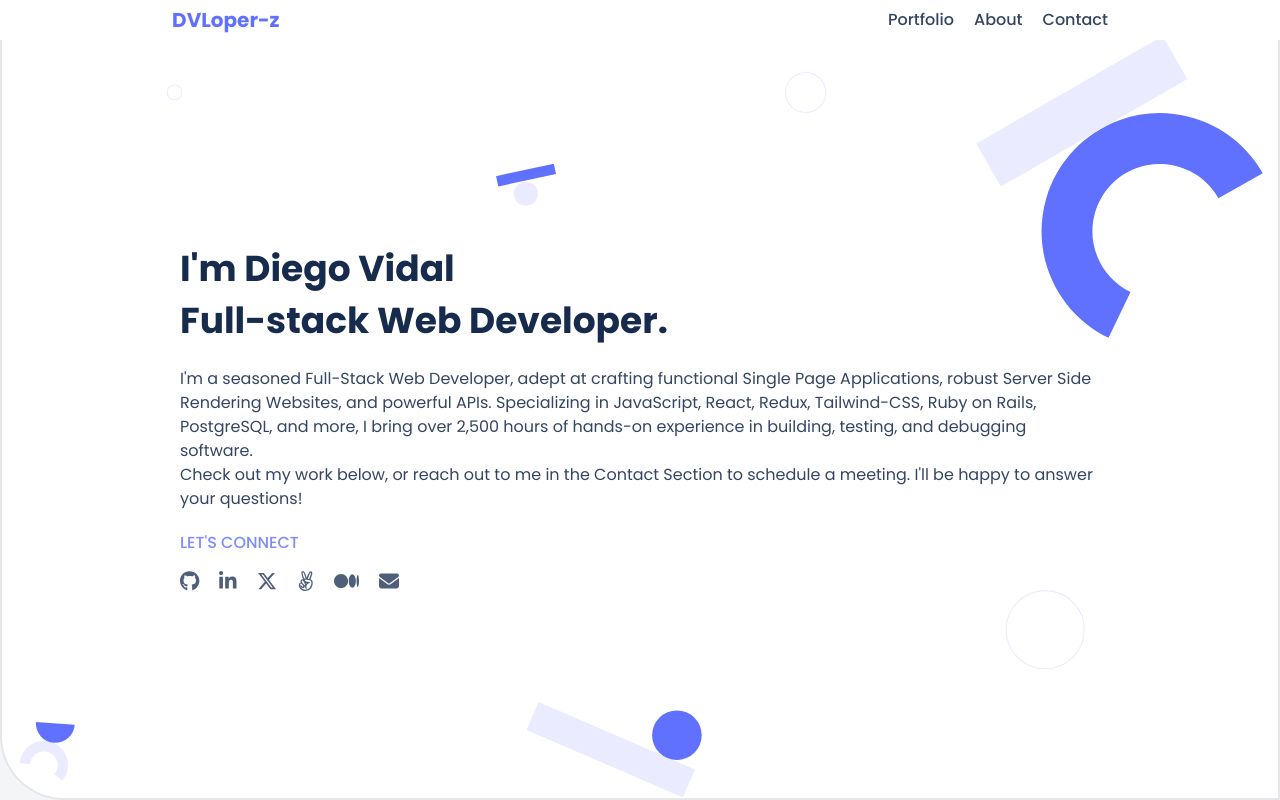
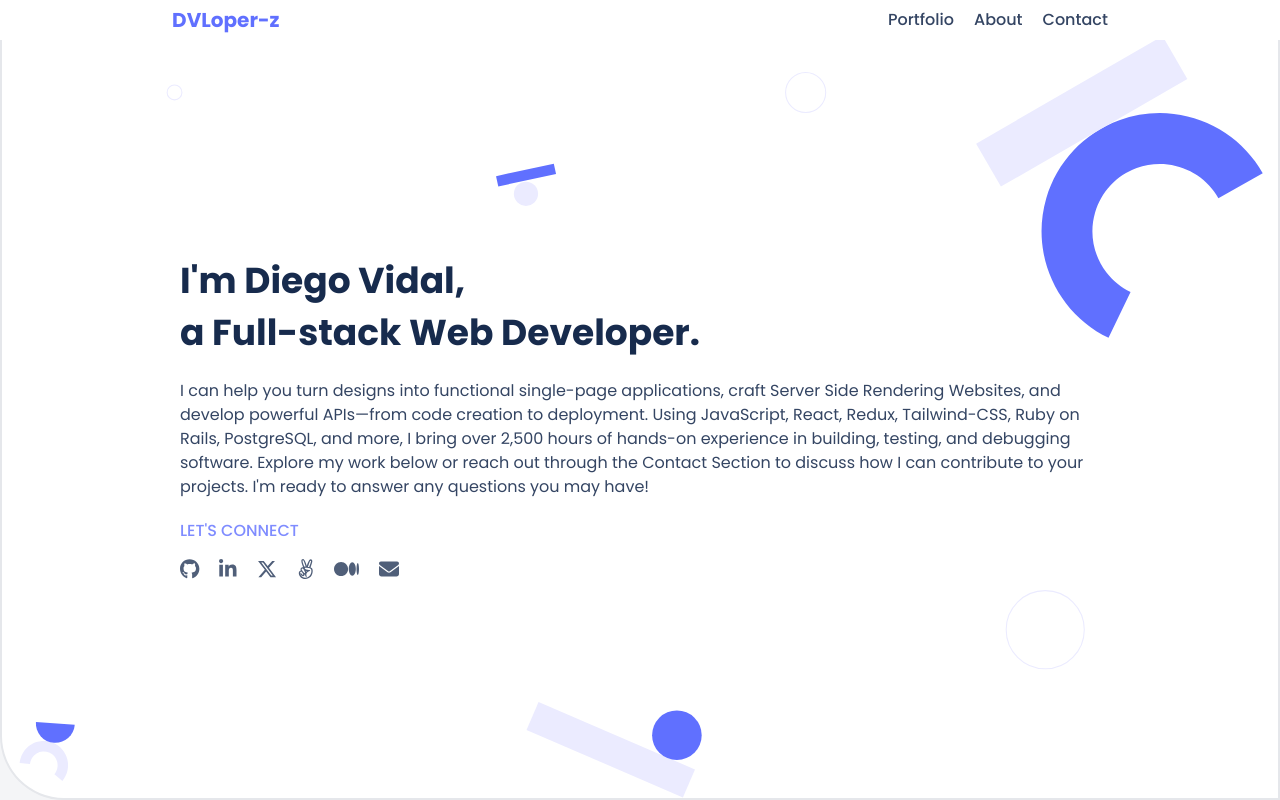
Before and after one commit to Diegogagan2587/Diegogagan2587.github.io, a React (Vite) app: page / in a window 1280 px wide. Shown: the top 800 px of the page. Built offline with nearby package versions, Linux system fonts and the light colour scheme.

Commit message:
Update introduction

```diff
--- a/src/sections/IntroductionSection.jsx
+++ b/src/sections/IntroductionSection.jsx
@@ -45,9 +45,8 @@ const IntroductionSection = ({sectionRef, isActive}) => {
                 transition-transform ease-in-out duration-500
           `}
           >
-            I&apos;m Diego Vidal
-            <br />
-            Full-stack Web Developer.
+            I&apos;m Diego Vidal,
+            <br />a Full-stack Web Developer.
           </h1>
           <p
             className={`text-base leading-6 text-[#344563]
@@ -59,15 +58,15 @@ const IntroductionSection = ({sectionRef, isActive}) => {
           transition-transform ease-in-out duration-500 delay-100
           `}
           >
-            I&apos;m a seasoned Full-Stack Web Developer, adept at crafting
-            functional Single Page Applications, robust Server Side Rendering
-            Websites, and powerful APIs. Specializing in JavaScript, React,
-            Redux, Tailwind-CSS, Ruby on Rails, PostgreSQL, and more, I bring
-            over 2,500 hours of hands-on experience in building, testing, and
-            debugging software.
-            <br /> Check out my work below, or reach out to me in the Contact
-            Section to schedule a meeting. I&apos;ll be happy to answer your
-            questions!
+            I can help you turn designs into functional single-page
+            applications, craft Server Side Rendering Websites, and develop
+            powerful APIs—from code creation to deployment. Using JavaScript,
+            React, Redux, Tailwind-CSS, Ruby on Rails, PostgreSQL, and more, I
+            bring over 2,500 hours of hands-on experience in building, testing,
+            and debugging software.
+            Explore my work below or reach out through the Contact
+            Section to discuss how I can contribute to your projects. I&apos;m
+            ready to answer any questions you may have!
           </p>
         </div>
         <SocialMediaBar />
@@ -77,9 +76,8 @@ const IntroductionSection = ({sectionRef, isActive}) => {
 };
 
 IntroductionSection.propTypes = {
-  sectionRef: PropTypes.shape(
-    { current: PropTypes.instanceOf(Element) },
-  ).isRequired,
+  sectionRef: PropTypes.shape({ current: PropTypes.instanceOf(Element) })
+    .isRequired,
   isActive: PropTypes.bool.isRequired,
 };
 
```
